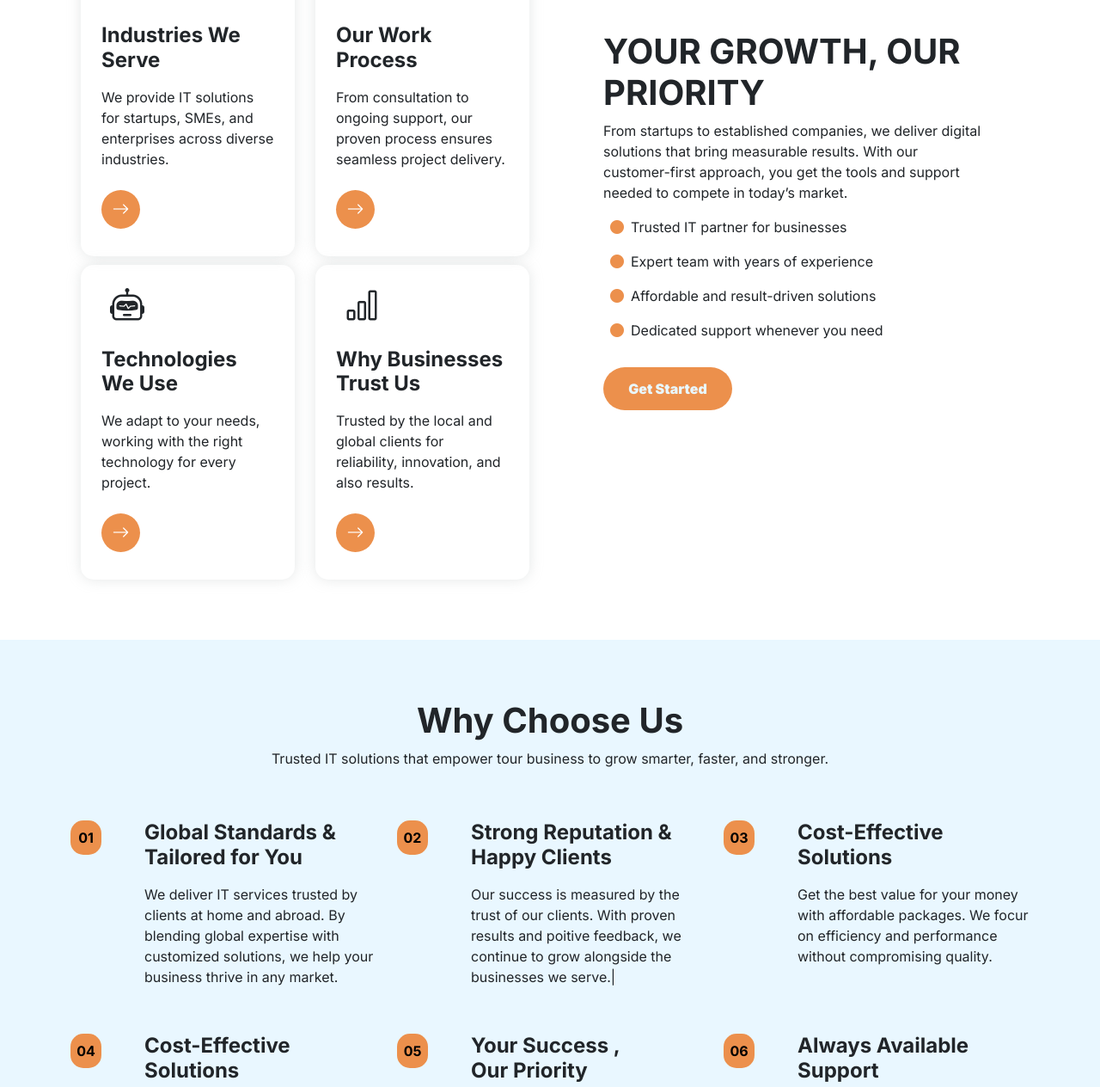
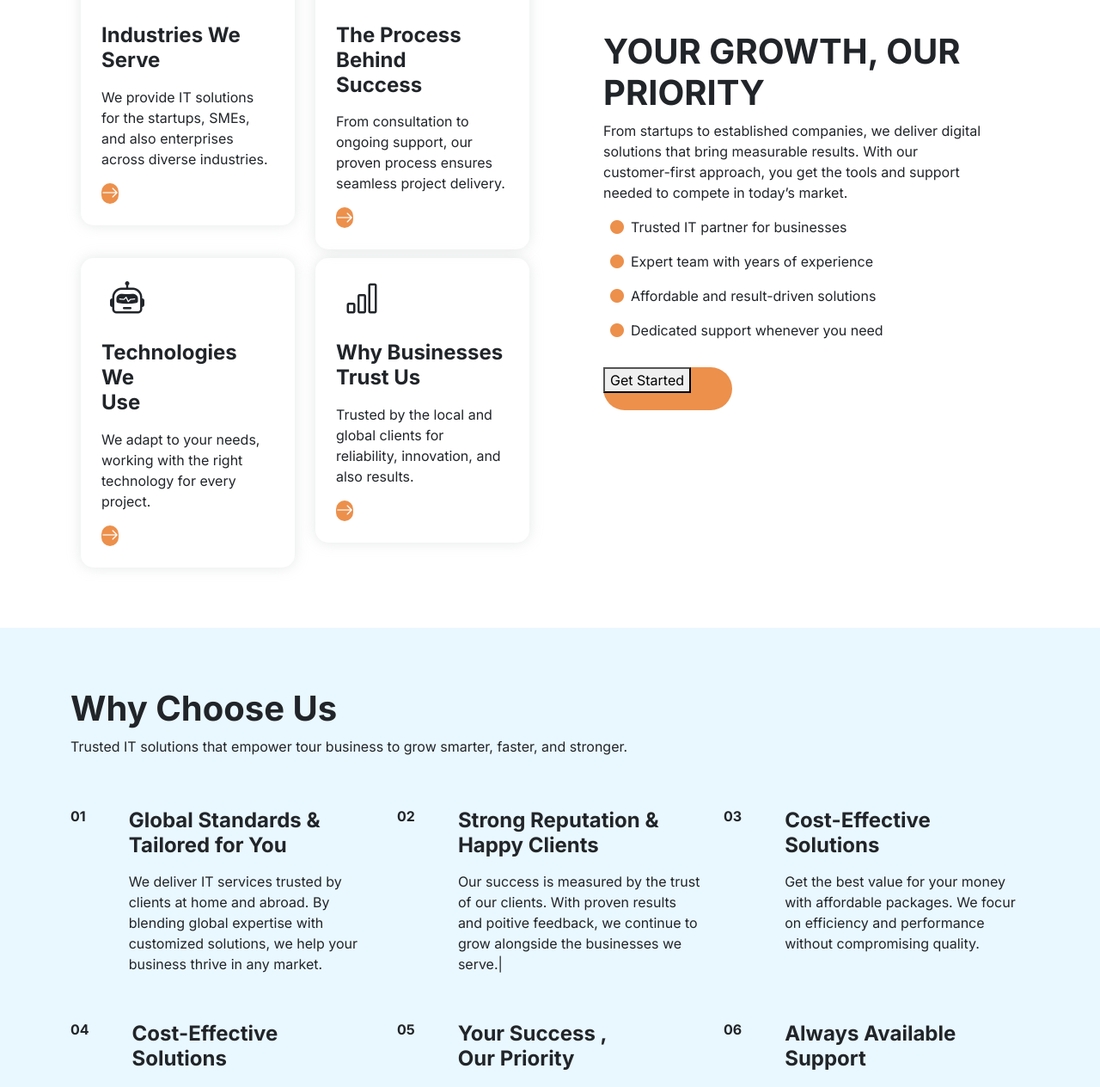
Before and after one commit to abdullahdevx/academy-project, a plain HTML site: page index.html in a window 1280 px wide. Shown: the part 319-1583 px from the top of the page at 86% size. Drawn offline with nearby package versions, Linux system fonts and the light colour scheme.

Commit message:
Update index.html

```diff
--- a/index.html
+++ b/index.html
@@ -29,7 +29,7 @@
         </header>
         <main>
             <!-- ============Service_Page_Head============ -->
-            <section class="service_page_head flex">
+            <section class="service_page_head sp_flex">
                 <div class="container">
                     <div class="row">
                         <div class="col-md-12">
@@ -54,12 +54,12 @@
                                                 <i class="bi bi-globe h1"></i>
                                             </div>
 
-                                             <h4 class="mt-4 fw-bolder">Industries We Serve </h4>
-                                             <p class="mt-3" >We provide IT solutions for startups, SMEs, and enterprises across diverse industries.</p>
+                                             <h4 class="mt-4 fw-bolder">Industries We <br>Serve </h4>
+                                             <p class="mt-3" >We provide IT solutions for the startups, SMEs, and also enterprises across diverse industries.</p>
 
-                                             <div class="sp_btn_col1 flex h5 text-white mt-4">
-                                                <span><i class="bi bi-arrow-right"></i></span>
-                                             </div>
+                                                <span class="sp_btn_col1 sp_flex h5 text-white mt-4">
+                                                    <i class="bi bi-arrow-right"></i>
+                                                </span>
                                         </div>
                                     </div>
 
@@ -69,12 +69,12 @@
                                                 <i class="bi bi-code-square h1"></i>
                                             </div>
 
-                                             <h4 class="mt-4 fw-bolder">Our Work Process</h4>
+                                             <h4 class="mt-4 fw-bolder">The Process Behind <br>Success</h4>
                                              <p class="mt-3" >From consultation to ongoing support, our proven process ensures seamless project delivery.</p>
 
-                                             <div class="sp_btn_col1 flex h5 text-white mt-4">
-                                                <span><i class="bi bi-arrow-right"></i></span>
-                                             </div>
+                                                 <span class="sp_btn_col1 sp_flex h5 text-white mt-4">
+                                                    <i class="bi bi-arrow-right"></i>
+                                                </span>
                                         </div>
                                     </div>
                                 </div>
@@ -90,12 +90,12 @@
                                                 <i class="bi bi-robot h1"></i>
                                             </div>
 
-                                             <h4 class="mt-4 fw-bolder">Technologies We Use</h4>
+                                             <h4 class="mt-4 fw-bolder">Technologies We <br>Use</h4>
                                              <p class="mt-3" >We adapt to your needs, working with the right technology for every project.</p>
 
-                                             <div class="sp_btn_col1 flex h5 text-white mt-4">
-                                                <span><i class="bi bi-arrow-right"></i></span>
-                                             </div>
+                                                 <span class="sp_btn_col1 sp_flex h5 text-white mt-4">
+                                                    <i class="bi bi-arrow-right"></i>
+                                                </span>
                                         </div>
                                     </div>
 
@@ -108,9 +108,9 @@
                                              <h4 class="mt-4 fw-bolder">Why Businesses Trust Us</h4>
                                              <p class="mt-3" >Trusted by the local and global clients for reliability, innovation, and also results.</p>
 
-                                             <div class="sp_btn_col1 flex h5 text-white mt-4">
-                                                <span><i class="bi bi-arrow-right"></i></span>
-                                             </div>
+                                                <span class="sp_btn_col1 sp_flex h5 text-white mt-4">
+                                                    <i class="bi bi-arrow-right"></i>
+                                                </span>
                                         </div>
                                     </div>
                                 </div>
@@ -139,8 +139,8 @@
                                     <p>Dedicated support whenever you need</p>
                                 </div>
 
-                                <div class="sp_brn_col2 flex">
-                                    <span>Get Started</span>
+                                <div class="sp_brn_col2 sp_flex">
+                                   <a href="#0"> <button class="sp_btn_col2">Get Started</button></a>
                                 </div>
                             </div>
                         </div>
@@ -151,7 +151,7 @@
 
             <!-- ============Services_Page_Banner============ -->
             <section class="service_page_banner">
-                <div class="spage_inner flex">
+                <div class="spage_inner sp_flex">
                     <div class="container">
                         <div class="row">
                             <div class="col-md-12">
@@ -168,7 +168,7 @@
 
                         <div class="col-md-4">
                             <div class="sp_num_box d-flex">
-                                <span class=" span flex fw-bolder h6">01</span>
+                                <span class=" sp_span sp_flex fw-bolder h6">01</span>
 
                                 <div class="spage_inner_col">
                                     <h4 class="fw-bolder mb-3">Global Standards & <br>Tailored for You</h4>
@@ -179,7 +179,7 @@
 
                         <div class="col-md-4">
                             <div class="sp_num_box d-flex">
-                                <span class=" span flex fw-bolder h6">02</span>
+                                <span class=" sp_span sp_flex fw-bolder h6">02</span>
 
                                 <div class="spage_inner_col">
                                    <h4 class="fw-bolder mb-3">Strong Reputation & <br>Happy Clients</h4>
@@ -190,7 +190,7 @@
 
                         <div class="col-md-4">
                             <div class="sp_num_box d-flex">
-                                <span class=" span flex fw-bolder h6">03</span>
+                                <span class=" sp_span sp_flex fw-bolder h6">03</span>
 
                                 <div class="spage_inner_col">
                                     <h4 class="fw-bolder mb-3">Cost-Effective <br>Solutions</h4>
@@ -208,7 +208,7 @@
 
                             <div class="col-md-4">
                             <div class="sp_num_box d-flex">
-                                <span class=" span flex fw-bolder h6">04</span>
+                                <span class=" sp_span sp_flex fw-bolder h6">04</span>
 
                                 <div class="spage_inner_col">
                                     <h4 class="fw-bolder mb-3">Cost-Effective <br>Solutions</h4>
@@ -219,7 +219,7 @@
 
                         <div class="col-md-4">
                             <div class="sp_num_box d-flex">
-                                <span class=" span flex fw-bolder h6">05</span>
+                                <span class=" sp_span sp_flex fw-bolder h6">05</span>
 
                                 <div class="spage_inner_col">
                                    <h4 class="fw-bolder mb-3">Your Success  , <br>Our Priority</h4>
@@ -230,7 +230,7 @@
 
                         <div class="col-md-4">
                             <div class="sp_num_box d-flex">
-                                <span class=" span flex fw-bolder h6">06</span>
+                                <span class=" sp_span sp_flex fw-bolder h6">06</span>
 
                                 <div class="spage_inner_col ">
                                     <h4 class="fw-bolder mb-3">Always Available <br>Support</h4>
@@ -742,10 +742,16 @@
                 <!-- ================Last Section================ -->
              <section class="lastsec my-5">
                 <div class="container">
-                    <div class="inner_sp_lastsec">
-                        <h1 class="display-5 fw-medium my-3">Let’s Build Your Next  <br>Success Story Together</h1>
-                        <p class="my-4">Partner with us for professional IT services that deliver real results. <br> Get your free quote today and take the first step toward growth.</p>
-                        <button type="submit" class="sp_lastsec_btn">Contact With Us</button>
+                    <div class="col-md-6">
+                        <div class="inner_sp_lastsec">
+                            <h1 class="display-5 fw-medium my-3">Let’s Build Your Next  <br>Success Story Together</h1>
+                            <p class="my-4">Partner with us for professional IT services that deliver real results. <br> Get your free quote today and take the first step toward growth.</p>
+                            <a href="#"><button class="sp_lastsec_btn">Contact With Us</button></a>
+                        </div>
+                    </div>
+
+                    <div class="col-md-6">
+                        <img class="img-fluid" src="..." alt="">
                     </div>
                 </div>
              </section>
```
